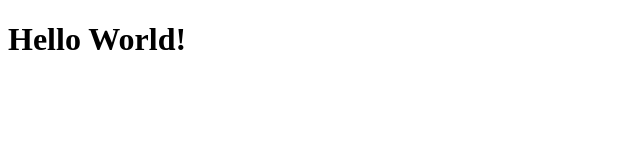
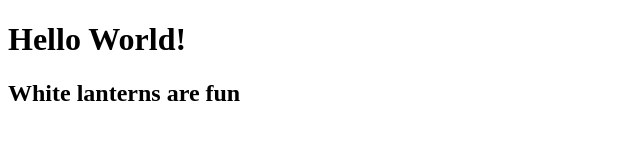
Before and after one commit to Mehb101/resume, a plain HTML site: page index.html in a window 1280 px wide. Shown: the whole page, without its empty margins (0-640 px from the left). Drawn offline with Linux system fonts and the light colour scheme.

Commit message:
added more

```diff
--- a/index.html
+++ b/index.html
@@ -7,5 +7,6 @@
 </head>
 <body>
     <h1>Hello World!</h1>
+    <h2>White lanterns are fun</h2>
 </body>
 </html>
```
